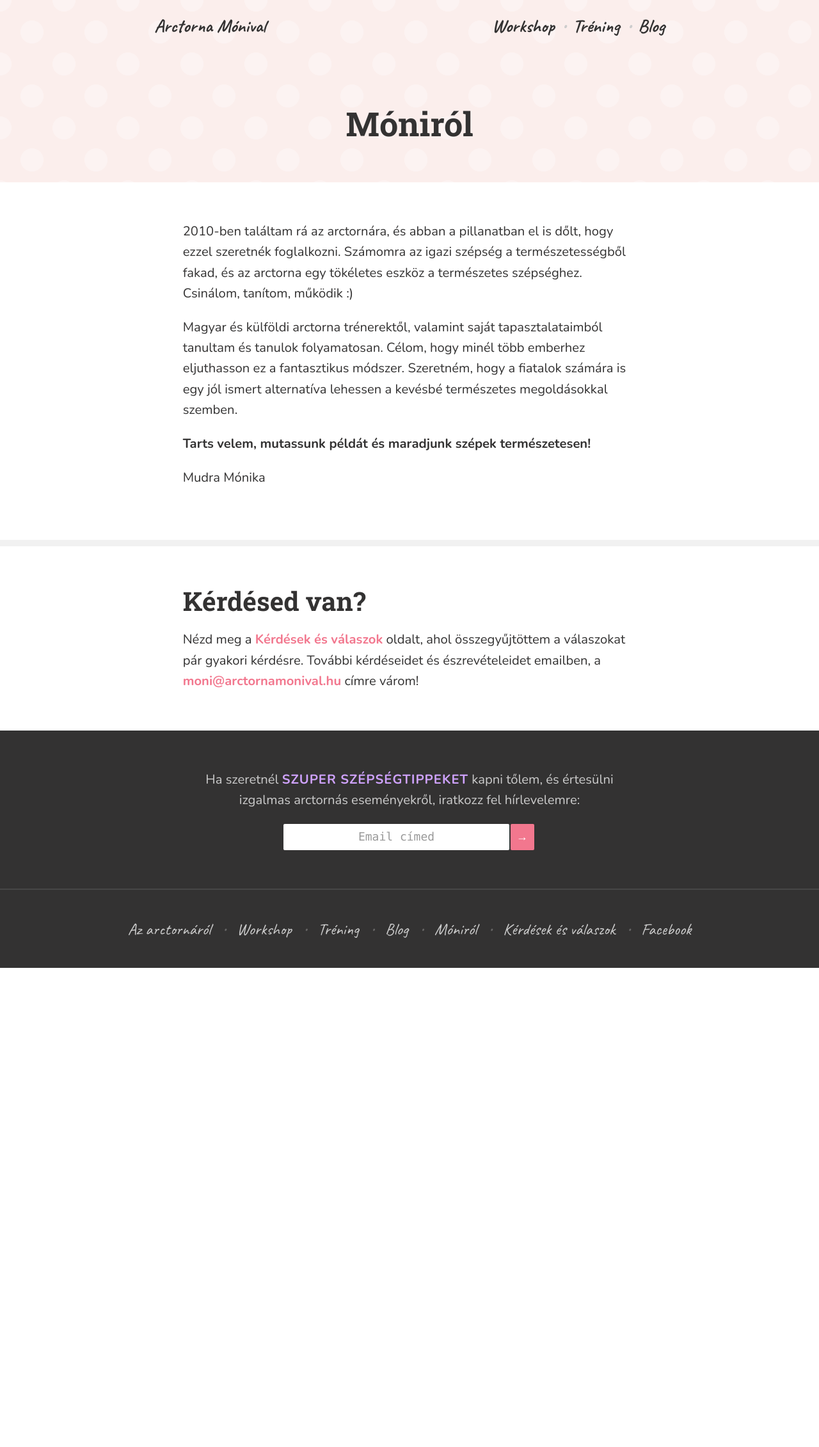
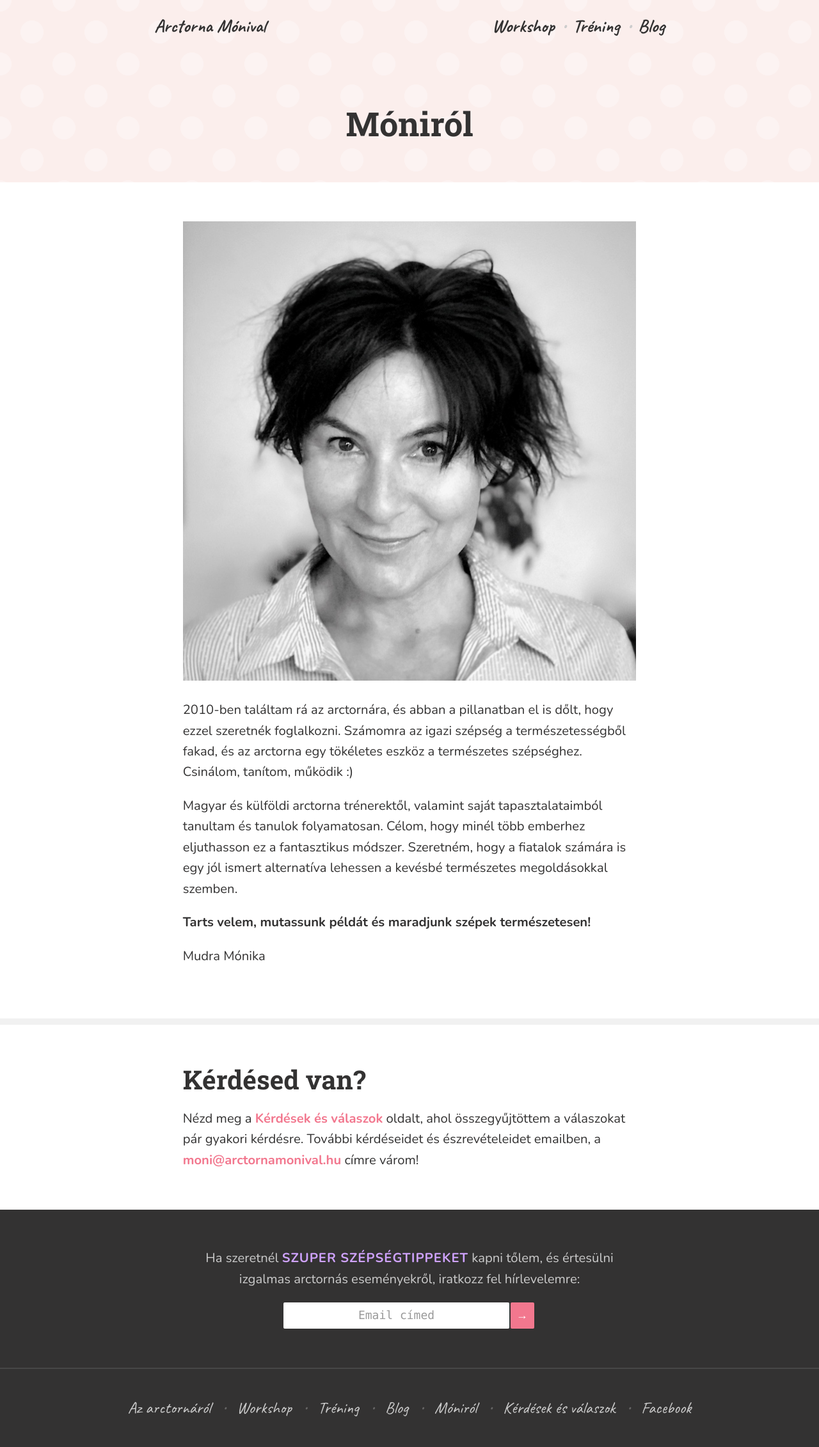
Before and after one commit to monikamudra/arctorna, a Jekyll site: the page built from monirol.md, in a window 1280 px wide. Shown: the whole page at 64% size. Built offline with Jekyll 4.4.1, drawn with Linux system fonts in a browser that asks for light colours; before the commit the page ends 1513 px from its top, so only the background shows below that.

Commit message:
Add photo of Moni

```diff
--- a/monirol.md
+++ b/monirol.md
@@ -7,9 +7,14 @@ sections:
   contact: true
   newsletter: true
   header: true
+img_path: "assets/images/pages/monirol/"
 ---
 
-<p class="u-MarginTopZero">
+<p>
+  <img src="{{page.img_path}}moni-710px.jpg" srcset="{{page.img_path}}moni-710px.jpg, {{page.img_path}}moni-630px.jpg 630w, {{page.img_path}}moni-364px.jpg 364w" sizes="(max-with: 399px) 364px, (min-width: 400px) 630px, (min-width: 834px) 710px" alt="Mudra Mónika arctorna oktató" class="u-FlexImage"/>
+</p>
+
+<p>
   2010-ben találtam rá az arctornára, és abban a pillanatban el is dőlt, hogy
   ezzel szeretnék foglalkozni. Számomra az igazi szépség a természetességből
   fakad, és az arctorna egy tökéletes eszköz a természetes szépséghez. Csinálom,
```
Also changed, not shown: assets/images/pages/monirol/moni-364px.jpg (added), assets/images/pages/monirol/moni-630px.jpg (added), assets/images/pages/monirol/moni-710px.jpg (added), assets/images/pages/monirol/moni-710px@2x.jpg (added).
